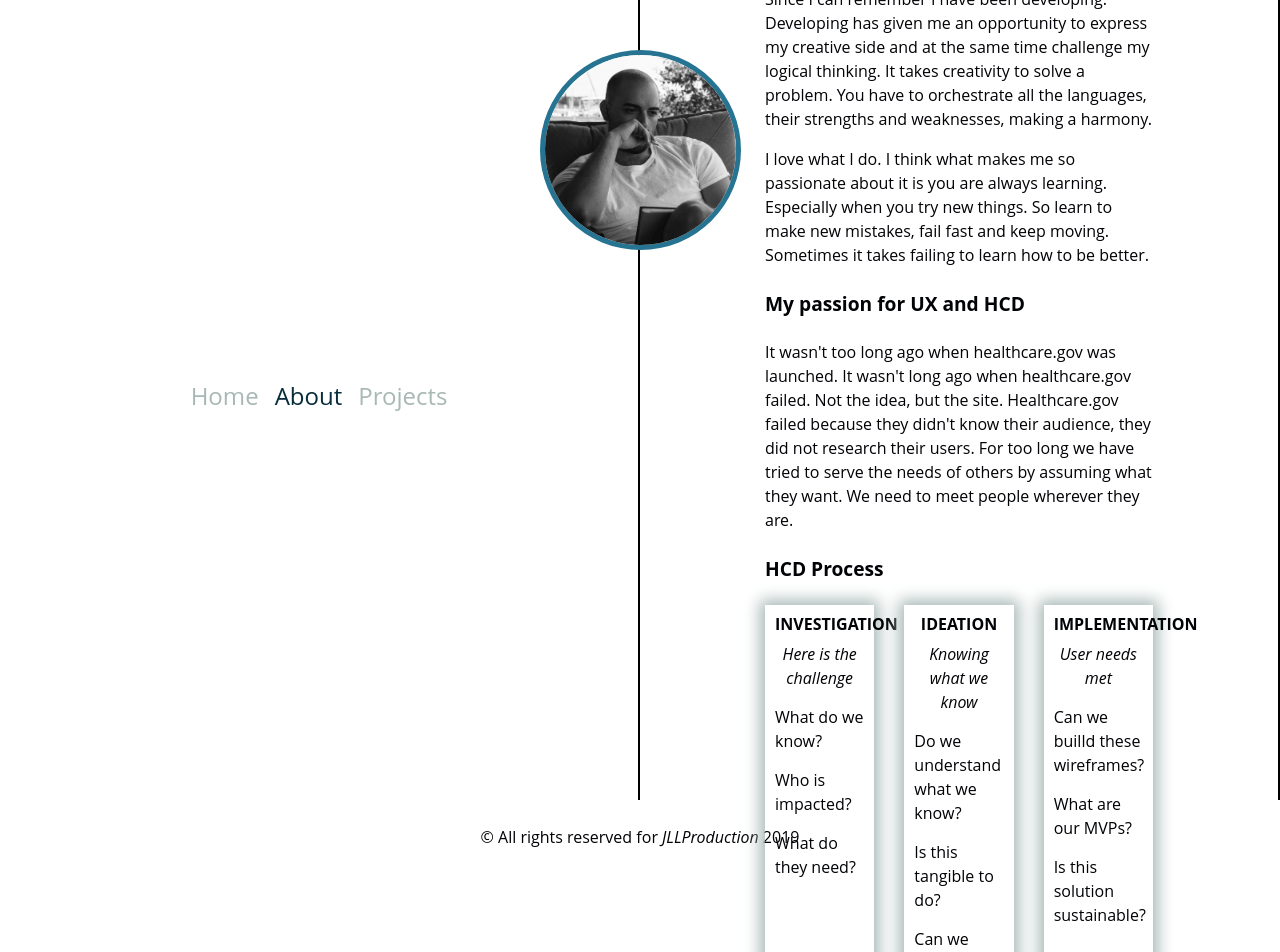
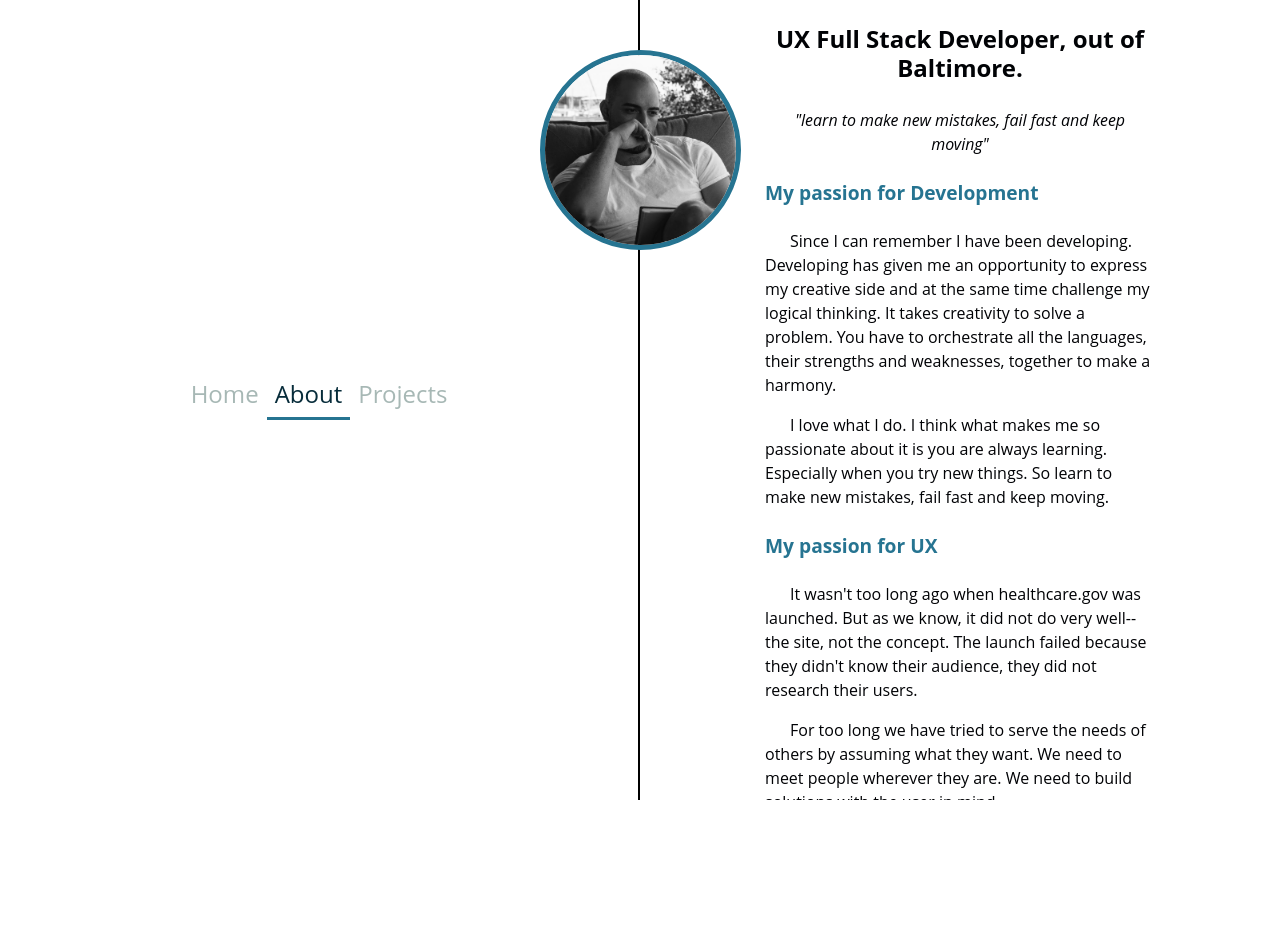
Before and after one commit to JLLproduction/Online_Portfolio_3.0, an Angular app: page /about in a window 1280 px wide. Shown: the top 952 px of the page. After the commit the page ends 800 px from the top, so only its background shows below. Built offline with nearby package versions, Linux system fonts and the light colour scheme.

Commit message:
adding design touches and making mobile responsive

```diff
--- a/src/app/app.component.html
+++ b/src/app/app.component.html
@@ -1,12 +1,12 @@
 <div *ngIf="this.showNav; else home" class="row align-items-center h-100">
-    <div class="col-6 verticalAlign">
+    <div class="col-lg-6 col-md-12 verticalAlign">
         <app-nav></app-nav>
     </div>
-    <div class="col-6 verticalAlign">
-        <router-outlet class="mt-auto"></router-outlet>
+    <div class="col-lg-6 col-md-12 scrollBody">
+        <router-outlet></router-outlet>
     </div>
 </div>
 <ng-template #home>
     <router-outlet class="mt-auto"></router-outlet>
+    <app-footer class="mt-auto"></app-footer>
 </ng-template>
-<app-footer class="mt-auto"></app-footer>
--- a/src/app/app.component.scss
+++ b/src/app/app.component.scss
@@ -1,7 +1,34 @@
 .verticalAlign {
     height: 100%;
-    justify-content: center;
-    flex-direction: column;
-    display: flex;
     border-right: 2px solid black;
+    padding: 25px;
 }
+
+.border-bottom {
+    border-bottom: 2px solid black;
+}
+
+.scrollBody {
+    overflow-y: auto;
+    max-height: 100%;
+}
+
+@media only screen and (max-width: 992px) {
+    .verticalAlign {
+        height: auto;
+        border-right: 0;
+        padding: 25px;
+    }
+
+    .align-items-center {
+        align-items: start !important;
+    }
+
+    .h-100 {
+        height: unset !important;
+    }
+
+    .scrollBody {
+        max-height: none;
+    }
+}
--- a/src/app/modules/about/about.component.html
+++ b/src/app/modules/about/about.component.html
@@ -10,80 +10,29 @@
       Since I can remember I have been developing. Developing has given me an opportunity to express my creative side
       and at the same time challenge my logical thinking. It takes creativity to solve a problem. You have to
       orchestrate all the
-      languages, their strengths and weaknesses, making a harmony.
+      languages, their strengths and weaknesses, together to make a harmony.
     </p>
     <p>
       I love what I do. I think what makes me so passionate about it is you are always learning. Especially when you try
       new things. So learn to make new
       mistakes, fail fast and keep moving.
-      Sometimes it takes failing to learn how to be better.
     </p>
     <h2>
-      My passion for UX and HCD
+      My passion for UX
     </h2>
     <p>
-      It wasn't too long ago when healthcare.gov was launched. It wasn't long ago when healthcare.gov failed. Not the
-      idea, but the site. Healthcare.gov failed because they didn't know their audience, they did not
-      research their users. For too long we have tried to serve the needs of others by assuming what they want. We need
-      to
-      meet people wherever they are.
+      It wasn't too long ago when healthcare.gov was launched. But as we know, it did not do very well--the site, not the concept.
+      The launch failed because they didn't know their audience, they did not
+      research their users.
     </p>
-    <h2>
-      HCD Process
-    </h2>
-    <div class="row">
-      <div class="col-4">
-        <div class="background-color">
-        <h3>INVESTIGATION</h3>
-        <i>Here is the challenge</i>
-        <ul>
-          <li>
-            What do we know?
-          </li>
-          <li>
-            Who is impacted?
-          </li>
-          <li>
-            What do they need?
-          </li>
-        </ul>
-      </div>
-      </div>
-      <div class="col-4">
-          <div class="background-color">
-        <h3>IDEATION</h3>
-        <i>Knowing what we know</i>
-        <ul>
-          <li>
-            Do we understand what we know?
-          </li>
-          <li>
-            Is this tangible to do?
-          </li>
-          <li>
-            Can we prototype?
-          </li>
-        </ul>
-        </div>
-      </div>
-      <div class="col-4">
-          <div class="background-color">
-        <h3>IMPLEMENTATION</h3>
-        <i>User needs met</i>
-        <ul>
-          <li>
-            Can we builld these wireframes?
-          </li>
-          <li>
-            What are our MVPs?
-          </li>
-          <li>
-            Is this solution sustainable?
-          </li>
-        </ul>
-        </div>
-      </div>
-    </div>
+    <p>
+      For too long we have tried to serve the needs of others by assuming what they want. We need to
+      meet people wherever they are. We need to build solutions with the user in mind.
+    </p>
+    <p>
+      My passion for UX comes from the need to build solutions that are seemless, learnable and intuitive for developers
+      and especially for users.
+    </p>
   </div>
 </div>
 <img id="profilePic" [@picLoad]="{value: 'enter', params: { halfHeight: halfHeight, halfWidth: halfWidth } }"
--- a/src/app/modules/about/about.component.scss
+++ b/src/app/modules/about/about.component.scss
@@ -6,8 +6,7 @@ img {
 }
 
 .padding-sides {
-    padding-left: 125px;
-    padding-right: 125px;
+    padding: 25px 125px;
 }
 
 h1 {
@@ -22,6 +21,7 @@ font-size: 1.2em;
 font-weight: bold;
 margin-top: 25px;
 margin-bottom: 25px;
+color: #267491;
 }
 
 h3 {
@@ -30,7 +30,8 @@ h3 {
 }
 
 p {
-text-align: left;
+    text-align: left;
+    text-indent: 25px;
 }
 
 ul {
@@ -52,3 +53,13 @@ li {
     display: flex;
     height: 100%;
 }
+
+@media only screen and (max-width: 992px) {
+    #profilePic {
+        display: none;
+    }
+
+    .padding-sides {
+        padding: 25px;
+    }
+}
--- a/src/app/modules/home/home.component.scss
+++ b/src/app/modules/home/home.component.scss
@@ -12,7 +12,7 @@ $fifth: #cec5bc;
     border: 4px solid $main-black-color;
     transition: all 0.2s ease-in-out;
     cursor: pointer;
-    // background-color: $fifth !important;
+    background-color: #fdfefe !important;
     border-top-right-radius: 100px;
     border-bottom-left-radius: 100px;
     box-shadow: 0 0 30px 5px $main-black-color;
@@ -20,7 +20,7 @@ $fifth: #cec5bc;
 
 .bio-wrapper:hover {
     box-shadow: 0 0 30px 5px #fff;
-    transition: all 0.5s ease-in-out;
+    transition: all 0.2s ease-in-out;
     border: 2px solid $main-black-color;
     background-color: $main-black-color !important;
     border-radius: 100px;
@@ -42,14 +42,23 @@ $fifth: #cec5bc;
     color: #267491;
     font-style: italic;
     font-size: 2.3rem;
-    -webkit-text-stroke: 1px $main-black-color;
-    // text-shadow:
-    // -1px -1px 0 $main-black-color,
-    // 1px -1px 0 $main-black-color,
-    // -1px 1px 0 $main-black-color,
-    // 1px 1px 0 $main-black-color;
 }
 
 .show {
     display: none;
 }
+
+@media only screen and (max-width:  576px) {
+    .uniqueFeel, .bio-wrapper {
+        font-size: 1.75rem;
+    }
+
+    .bio-wrapper {
+        border-top-right-radius: 85px;
+        border-bottom-left-radius: 85px;
+    }
+
+    .bio-wrapper:hover {
+        border-radius: 85px;
+    }
+}
--- a/src/app/shared/components/nav/nav.component.html
+++ b/src/app/shared/components/nav/nav.component.html
@@ -1,4 +1,4 @@
-<nav class="navbar navbar-expand-sm navbar-light">
+<nav class="navbar navbar-expand-lg navbar-light">
 
   <button class="navbar-toggler" type="button" data-toggle="collapse" data-target="#navbars" aria-controls="navbars"
     aria-expanded="false" aria-label="Toggle navigation" style="border: 0">
--- a/src/app/shared/components/nav/nav.component.scss
+++ b/src/app/shared/components/nav/nav.component.scss
@@ -1,6 +1,7 @@
 nav {
     margin-left: -15px;
     margin-right: -15px;
+    height: 100%;
 }
 
 a {
@@ -9,4 +10,6 @@ a {
 
 a.active {
     color: #072c3a !important;
+    border-bottom: 3px solid #267491;
+
 }
```
